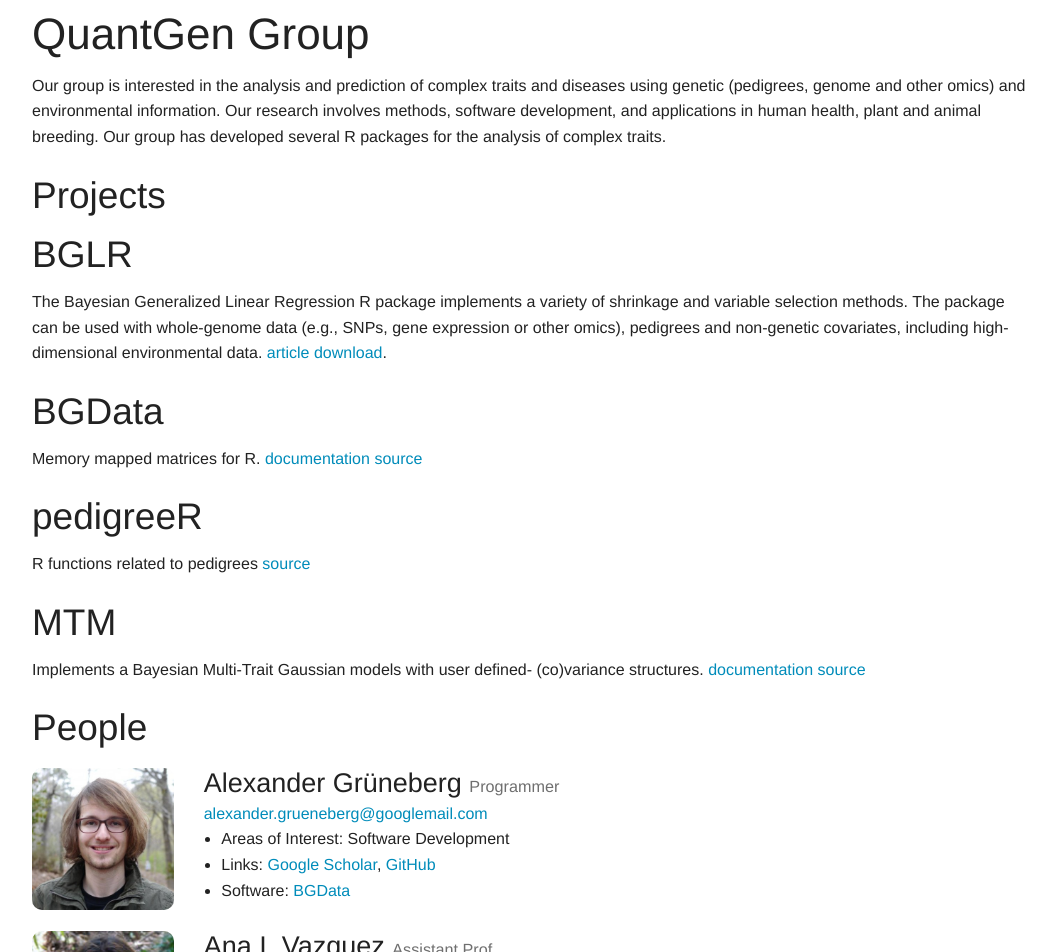
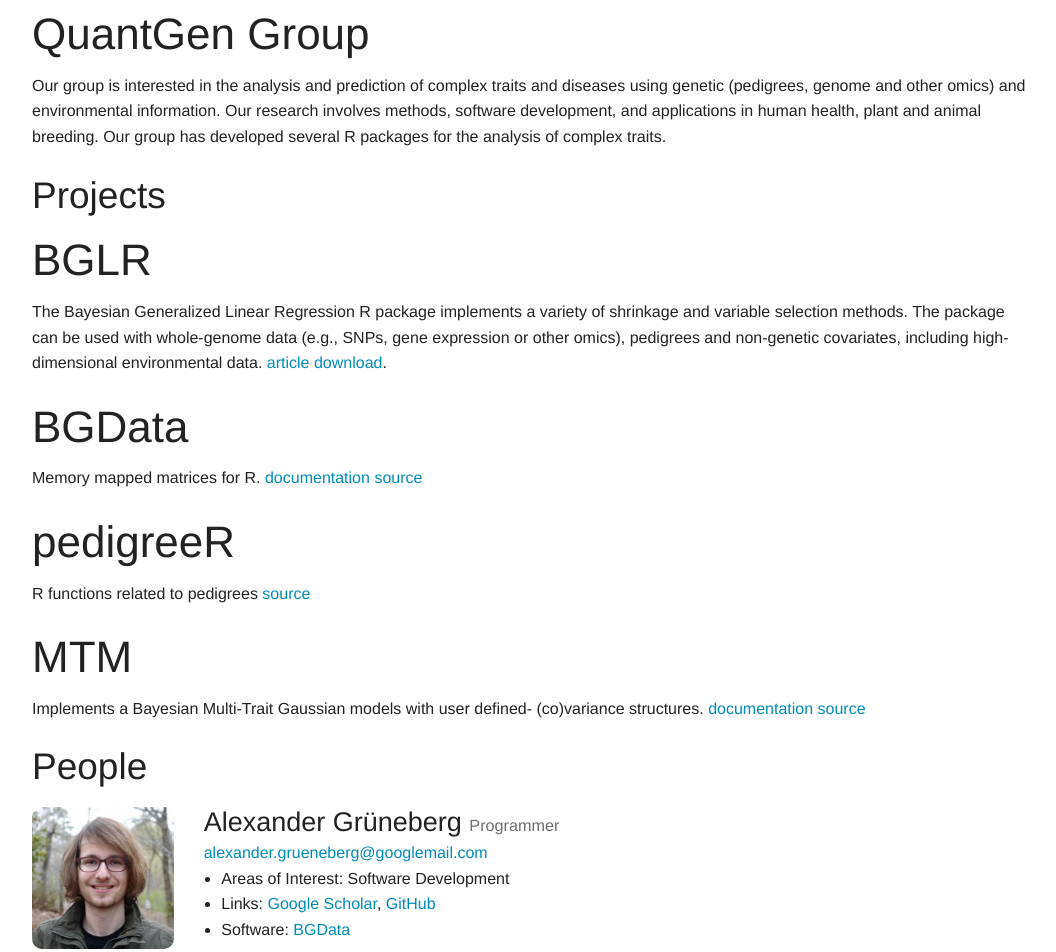
Before and after one commit to QuantGen/quantgen.github.io, a Jekyll site: the page built from index.md, in a window 1280 px wide. Shown: the top 952 px of the page, without its empty margins (108-1164 px from the left). Built offline with Jekyll 4.4.1, drawn with Linux system fonts in a browser that asks for light colours.

```diff
--- a/index.md
+++ b/index.md
@@ -8,24 +8,24 @@ QuantGen Group
 Our group is interested in the analysis and prediction of complex traits and diseases using genetic (pedigrees, genome and other omics) and environmental information. Our research involves methods, software development, and applications in human health, plant and animal breeding. Our group has developed several R packages for the analysis of complex traits.
 
 
-Projects
---------
+## Projects
 
-## BGLR
+
+# BGLR
 
 The Bayesian Generalized Linear Regression R package implements a variety of shrinkage and variable selection methods. The package can be used with whole-genome data (e.g., SNPs, gene expression or other omics), pedigrees and non-genetic covariates, including high-dimensional environmental data. [article](http://www.genetics.org/content/198/2/483.full.pdf+html)     [download](http://cran.r-project.org/web/packages/BGLR/index.html).
 
 
-## BGData
+# BGData
 
 Memory mapped matrices for R.  [documentation](https://github.com/QuantGen/BGData/wiki)   [source](https://github.com/QuantGen/BGData/wiki)
 
 
-## pedigreeR
+# pedigreeR
 
 R functions related to pedigrees  [source](https://github.com/Rpedigree/pedigreeR)
 
-## MTM
+# MTM
 
 Implements a Bayesian Multi-Trait Gaussian models with user defined- (co)variance structures.    [documentation](https://www.dropbox.com/s/5tlr8hotsvcyam4/MTM%20documentation%20V2.docx?dl=0) [source](https://www.dropbox.com/s/neyva73riidcfh5/MTM.R?dl=0)
 
```
